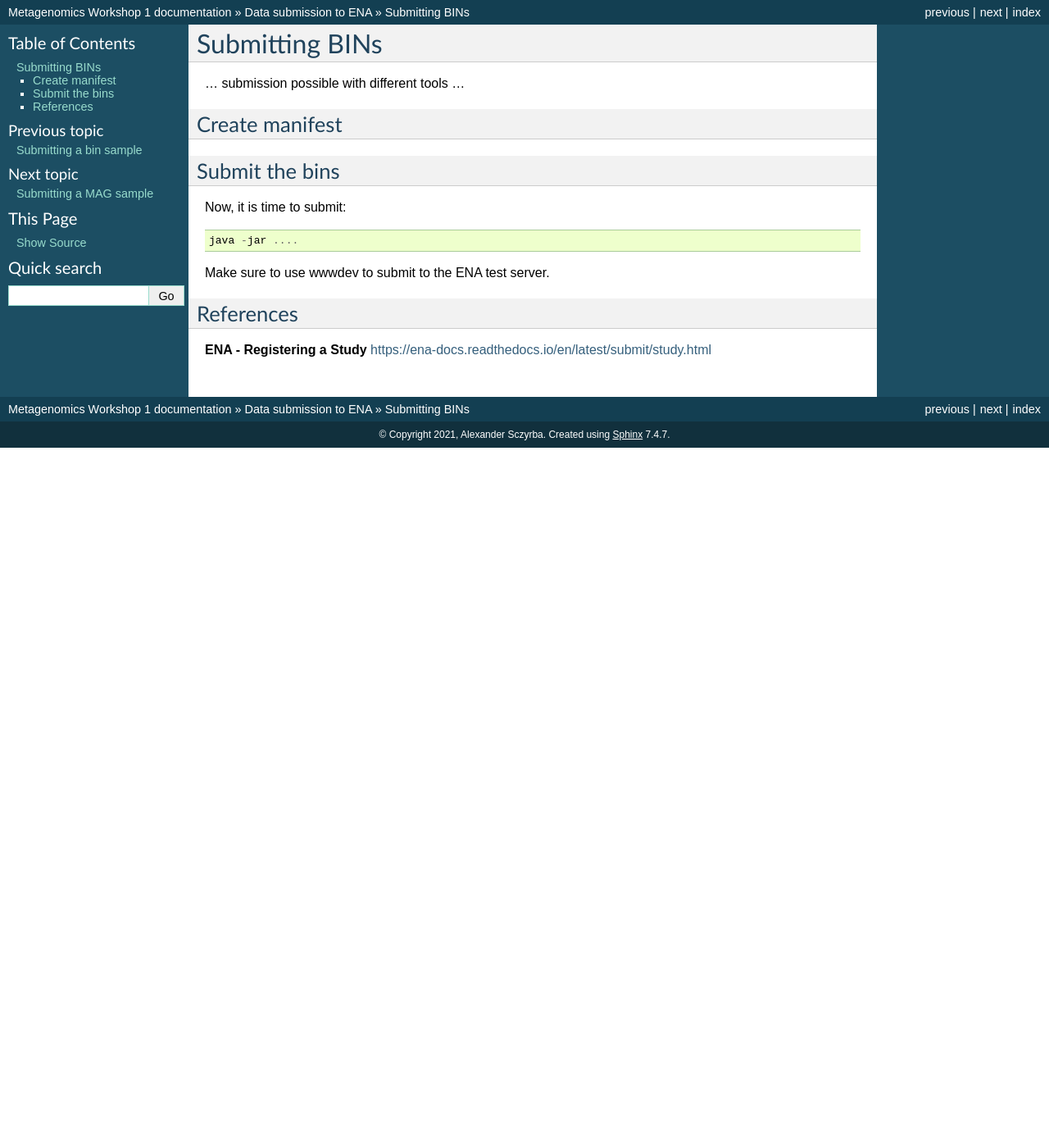
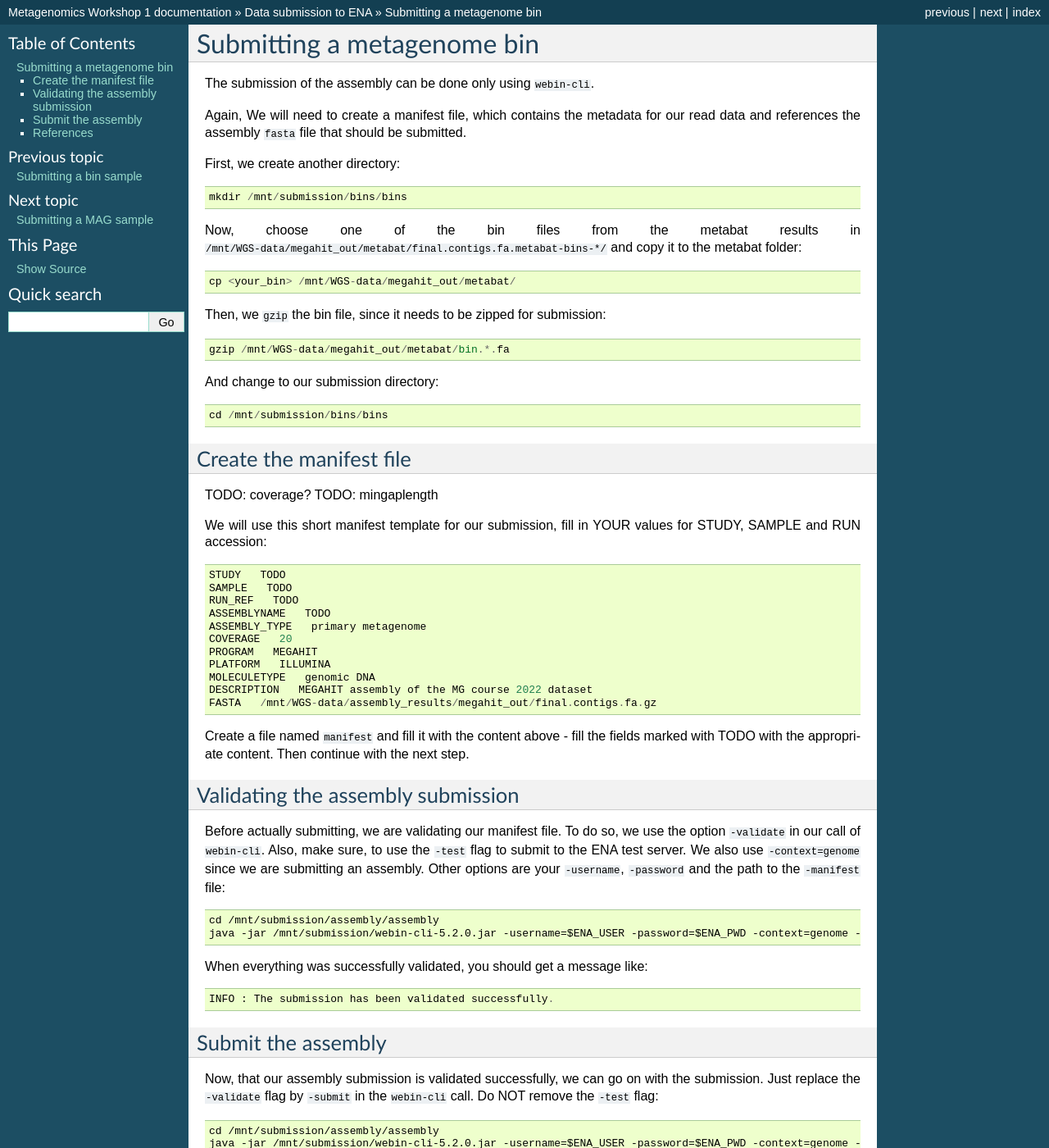
Before and after one commit to metagenomics/metagenomics-workshop, a Sphinx documentation site: the page built from docs/data_submission/bin_submission.rst, in a window 1280 px wide and 1400 px high. Shown: the whole window at 82% size. Built offline with Sphinx 7.4.7, drawn with Linux system fonts in a browser that asks for light colours; some of the changed text lies outside the part shown.

Commit message:
Update bin_submission.rst

```diff
--- a/docs/data_submission/bin_submission.rst
+++ b/docs/data_submission/bin_submission.rst
@@ -1,22 +1,76 @@
-Submitting BINs
+Submitting a metagenome bin
 ==================
 
-... submission possible with different tools ...
+The submission of the assembly can be done only using ``webin-cli``.
 
-Create manifest
+Again, We will need to create a manifest file, which contains the metadata for our read data and references the assembly ``fasta`` file that should be submitted.
+
+First, we create another directory::
+
+  mkdir /mnt/submission/bins/bins
+
+Now, choose one of the bin files from the metabat results in ``/mnt/WGS-data/megahit_out/metabat/final.contigs.fa.metabat-bins-*/`` and copy it to the metabat folder::
+
+  cp <your_bin> /mnt/WGS-data/megahit_out/metabat/
+
+Then, we ``gzip`` the bin file, since it needs to be zipped for submission::
+
+  gzip /mnt/WGS-data/megahit_out/metabat/bin.*.fa
+
+And change to our submission directory::
+
+  cd /mnt/submission/bins/bins
+
+Create the manifest file
 ^^^^^^^^^^
 
+TODO: coverage?
+TODO: mingaplength
 
-Submit the bins
+We will use this short manifest template for our submission, fill in YOUR values for STUDY, SAMPLE and RUN accession::
+
+  STUDY   TODO
+  SAMPLE   TODO
+  RUN_REF   TODO
+  ASSEMBLYNAME   TODO
+  ASSEMBLY_TYPE   primary metagenome
+  COVERAGE   20
+  PROGRAM   MEGAHIT
+  PLATFORM   ILLUMINA
+  MOLECULETYPE   genomic DNA
+  DESCRIPTION   MEGAHIT assembly of the MG course 2022 dataset
+  FASTA   /mnt/WGS-data/assembly_results/megahit_out/final.contigs.fa.gz
+
+Create a file named ``manifest`` and fill it with the content above - fill the fields marked with TODO with the appropriate content. Then continue with the next step.
+
+Validating the assembly submission
+^^^^^^^^^^^^^^^^^^
+
+Before actually submitting, we are validating our manifest file. To do so, we use the option ``-validate`` in our call of ``webin-cli``. Also, make sure, to use the ``-test`` flag to submit to the ENA test server. We also use ``-context=genome`` since we are submitting an assembly. Other options are your ``-username``, ``-password`` and the path to the ``-manifest`` file::
+
+  cd /mnt/submission/assembly/assembly
+  java -jar /mnt/submission/webin-cli-5.2.0.jar -username=$ENA_USER -password=$ENA_PWD -context=genome -manifest=manifest -validate -test
+
+When everything was successfully validated, you should get a message like::
+
+  INFO : The submission has been validated successfully.
+
+
+Submit the assembly
 ^^^^^^^^^^^^^^^^
 
-Now, it is time to submit::
+Now, that our assembly submission is validated successfully, we can go on with the submission. Just replace the ``-validate`` flag by ``-submit`` in the ``webin-cli`` call. Do NOT remove the ``-test`` flag::
 
-  java -jar ....
+  cd /mnt/submission/assembly/assembly
+  java -jar /mnt/submission/webin-cli-5.2.0.jar -username=$ENA_USER -password=$ENA_PWD -context=genome -manifest=manifest -submit -test
 
-Make sure to use wwwdev to submit to the ENA test server.
+If everything works fine, you should receive a message like::
+
+INFO : The TEST submission has been completed successfully. This was a TEST submission and no data was submitted. The following analysis accession was assigned to the submission: ERZ14243535
+
+Great! Now let's go on by adding a MAG to this submission.
 
 
 References
 ^^^^^^^^^^
-**ENA - Registering a Study** https://ena-docs.readthedocs.io/en/latest/submit/study.html
+**ENA - Submitting Binned Metagenome Assemblies** https://ena-docs.readthedocs.io/en/latest/submit/assembly/metagenome/binned.html
```
